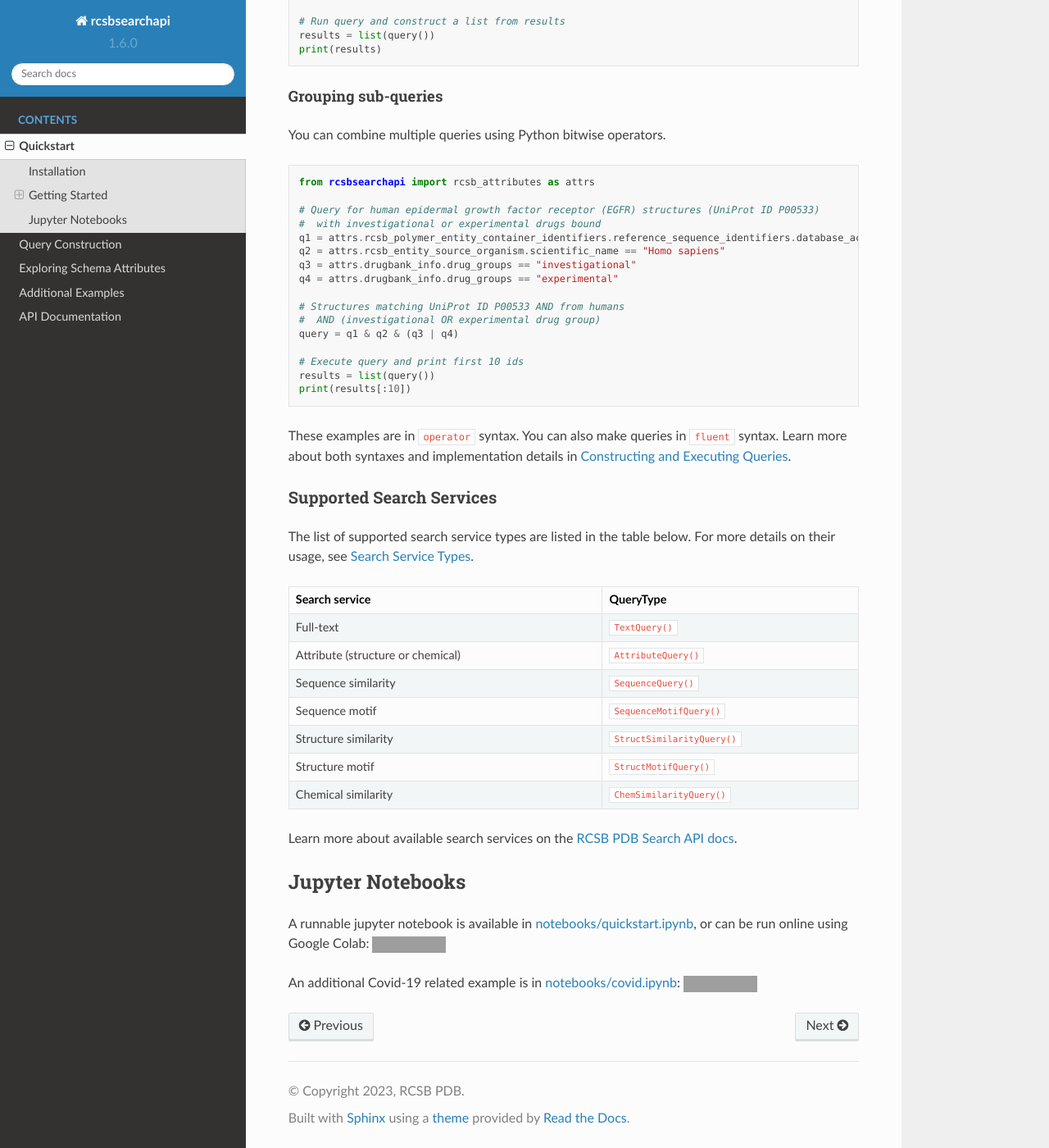
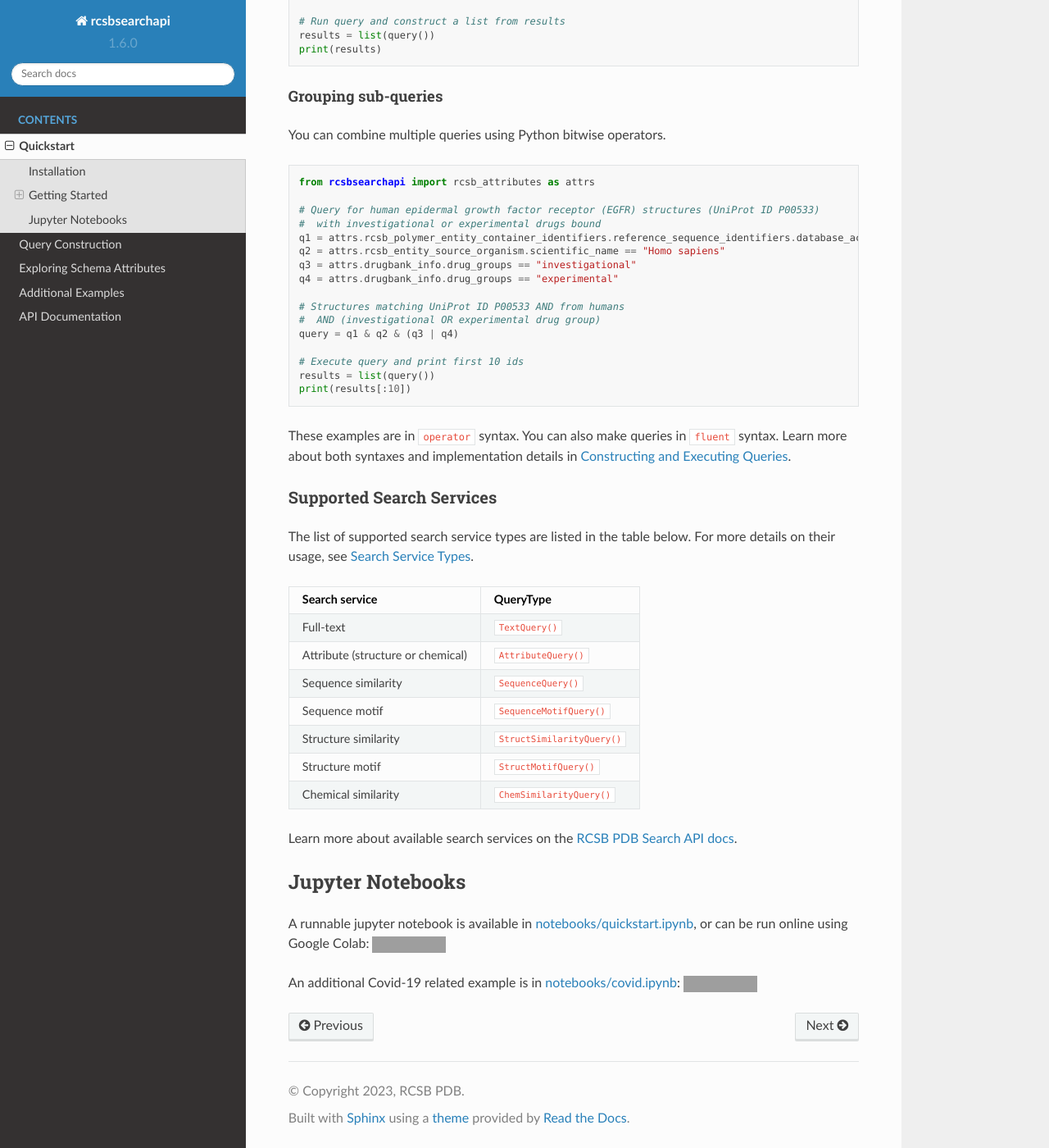
Before and after one commit to rcsb/py-rcsbsearchapi, a Sphinx documentation site: the page built from docs/quickstart.md, in a window 1280 px wide and 1400 px high, scrolled down 1413 px. Shown: the whole window at 82% size. Built offline with Sphinx 7.4.7 and the Read the Docs theme 2.0.0, drawn with Linux system fonts in a browser that asks for light colours; grey boxes are pictures that could not be loaded.

Commit message:
remove table.css

```diff
--- a/docs/_static/table.css
+++ /dev/null
@@ -1,13 +0,0 @@
-table {
-    width: 100% !important; /* Ensure the table takes the full width of the container */
-    table-layout: auto !important;
-    border-collapse: collapse !important; /* Remove space between borders (optional for aesthetics) */
-}
-
-th, td {
-    word-wrap: break-word !important; /* Force long words to wrap */
-    word-break: break-all !important; /* Forces word breaks, even in long URLs or text */
-    white-space: normal !important; /* Allow wrapping within table cells */
-    text-align: left !important; /* Optional: Align text to the left to avoid centering issues */
-    padding: 8px !important; /* Optional: Add some padding to improve readability */
-}
--- a/docs/conf.py
+++ b/docs/conf.py
@@ -78,8 +78,3 @@ html_theme = "sphinx_rtd_theme"
 # relative to this directory. They are copied after the builtin static files,
 # so a file named "default.css" will overwrite the builtin "default.css".
 html_static_path = ["_static"]
-
-
-# Hook to add custom CSS file
-def setup(app):
-    app.add_css_file("table.css")
```
